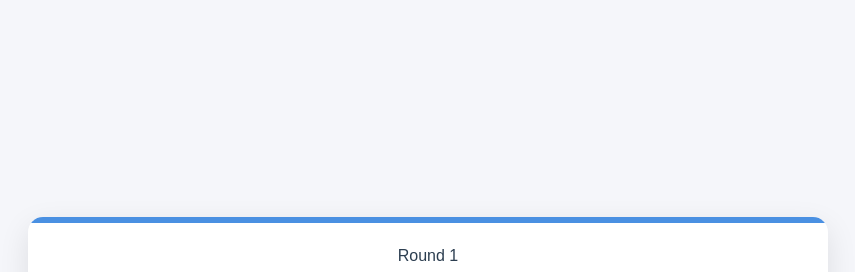
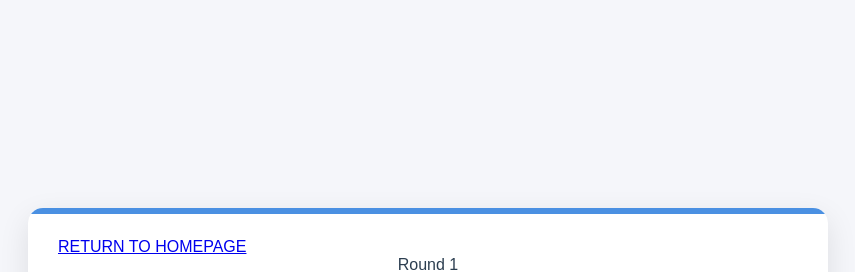
Before and after one commit to Testyourspeed/linearalgebra, a plain HTML site: page index.html in a window 1280 px wide. Shown: the part 40-312 px from the top of the page, without its empty margins (212-1067 px from the left). Drawn offline with Linux system fonts and the light colour scheme.

Commit message:
Update index.html

```diff
--- a/index.html
+++ b/index.html
@@ -8,6 +8,7 @@
 </head>
 <body>
     <div class="quiz-container">
+        <a href="https://mathpremium.github.io/mathpremium-/" class="return-homepage">RETURN TO HOMEPAGE</a>
         <div class="timer-bar"></div>
         <div class="quiz-header">
             <div class="round-info">Round <span id="currentRound">1</span></div>
```
